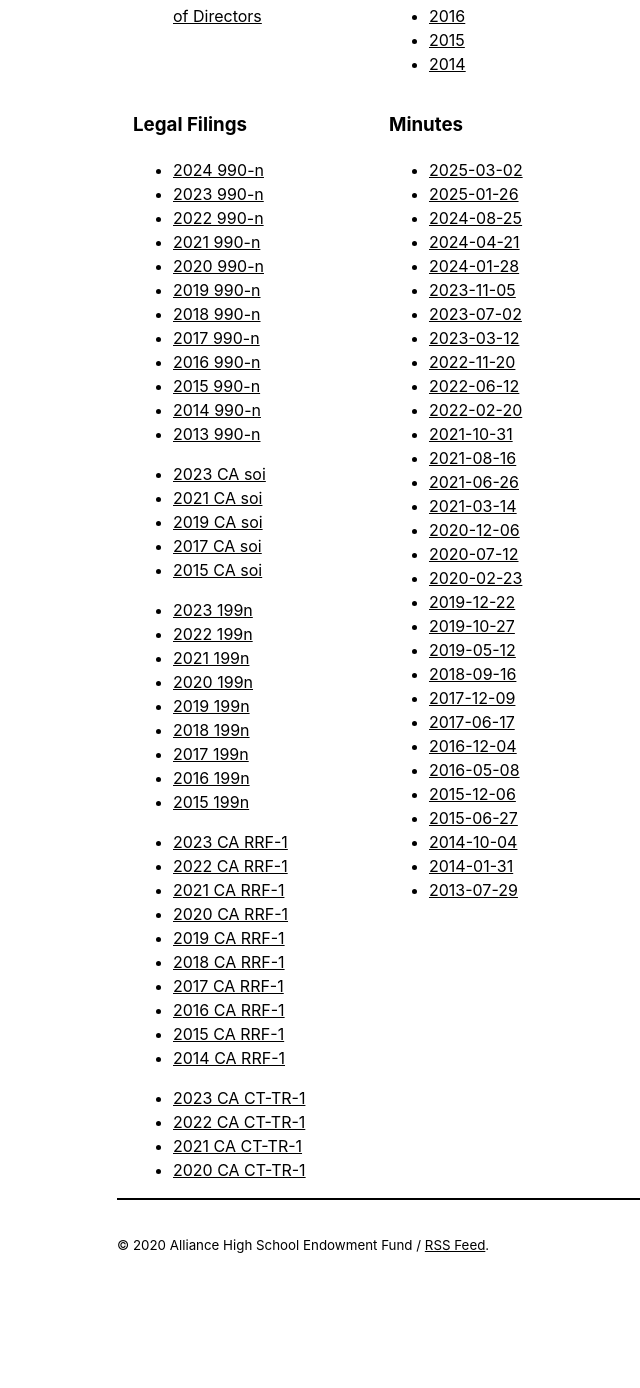
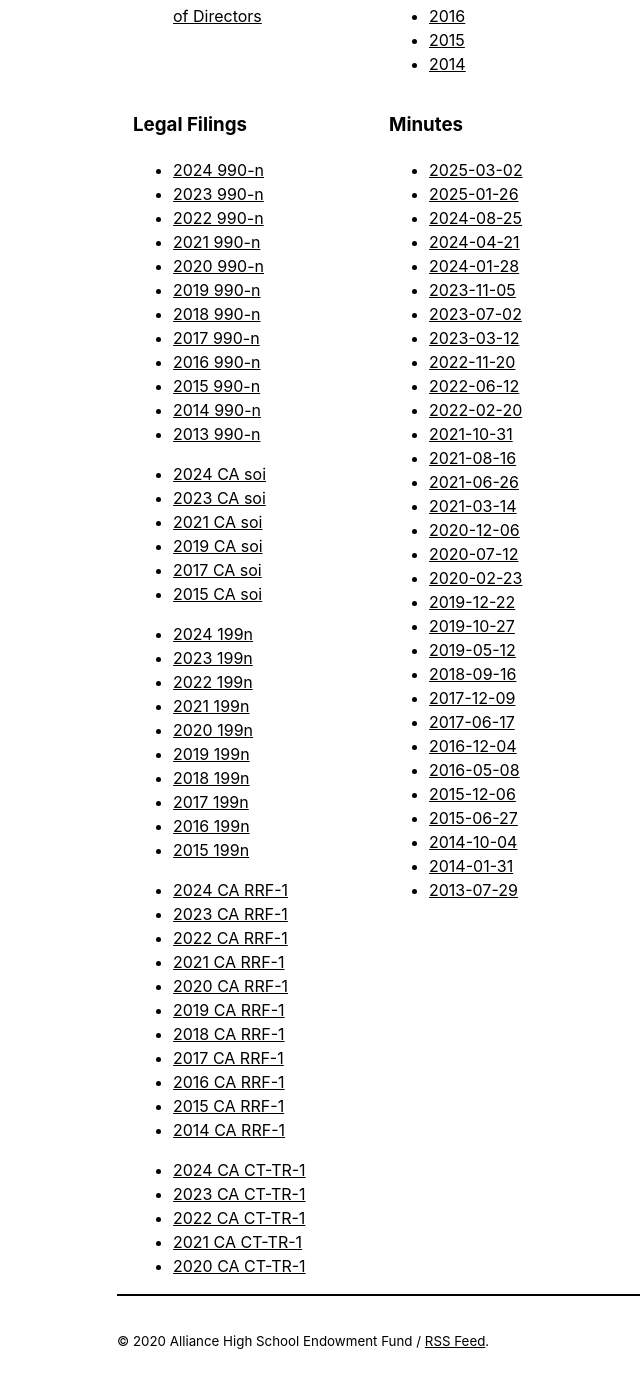
Before and after one commit to ahsef/ahsef.github.io, a Jekyll site: the page built from _pages/about.html, in a window 1280 px wide and 1400 px high, scrolled down 3668 px. Shown: the top 1388 px of the window, without its empty margins (139-779 px from the left). Built offline with Jekyll 4.4.1, drawn with Linux system fonts in a browser that asks for light colours; before the commit the page ends 4972 px from its top, so only the background shows below that.

Commit message:
Update about.html to add 2024 docs

```diff
--- a/_pages/about.html
+++ b/_pages/about.html
@@ -337,7 +337,8 @@
         </ul>
 
         <ul>
-            <li><a href="/filings/2023-ca-soi.pdf">2023 CA soi</a></li>
+            <li><a href="/filings/2024-ca-soi.pdf">2024 CA soi</a></li>
+	    <li><a href="/filings/2023-ca-soi.pdf">2023 CA soi</a></li>
             <li><a href="/filings/2021-ca-soi.pdf">2021 CA soi</a></li>
             <li><a href="/filings/2019-ca-soi.pdf">2019 CA soi</a></li>
             <li><a href="/filings/2017-ca-soi.pdf">2017 CA soi</a></li>
@@ -345,7 +346,8 @@
         </ul>
 
         <ul>
-            <li><a href="/filings/2023-199n.pdf">2023 199n</a></li>
+            <li><a href="/filings/2024-199n.pdf">2024 199n</a></li>
+	    <li><a href="/filings/2023-199n.pdf">2023 199n</a></li>
             <li><a href="/filings/2022-199n.pdf">2022 199n</a></li>
             <li><a href="/filings/2021-199n.pdf">2021 199n</a></li>
             <li><a href="/filings/2020-199n.pdf">2020 199n</a></li>
@@ -357,7 +359,8 @@
         </ul>
 
         <ul>
-            <li><a href="/filings/2023-ca-rrf-1.pdf">2023 CA RRF-1</a></li>
+            <li><a href="/filings/2024-ca-rrf-1.pdf">2024 CA RRF-1</a></li>
+	    <li><a href="/filings/2023-ca-rrf-1.pdf">2023 CA RRF-1</a></li>
             <li><a href="/filings/2022-ca-rrf-1.pdf">2022 CA RRF-1</a></li>
             <li><a href="/filings/2021-ca-rrf-1.pdf">2021 CA RRF-1</a></li>
             <li><a href="/filings/2020-ca-rrf-1.pdf">2020 CA RRF-1</a></li>
@@ -370,7 +373,8 @@
         </ul>
 
         <ul>
-            <li><a href="/filings/2023-ca-ct-tr-1.pdf">2023 CA CT-TR-1</a></li>
+            <li><a href="/filings/2024-ca-ct-tr-1.pdf">2024 CA CT-TR-1</a></li>
+	    <li><a href="/filings/2023-ca-ct-tr-1.pdf">2023 CA CT-TR-1</a></li>
             <li><a href="/filings/2022-ca-ct-tr-1.pdf">2022 CA CT-TR-1</a></li>
             <li><a href="/filings/2021-ca-ct-tr-1.pdf">2021 CA CT-TR-1</a></li>
             <li><a href="/filings/2020-ca-ct-tr-1.pdf">2020 CA CT-TR-1</a></li>
```
